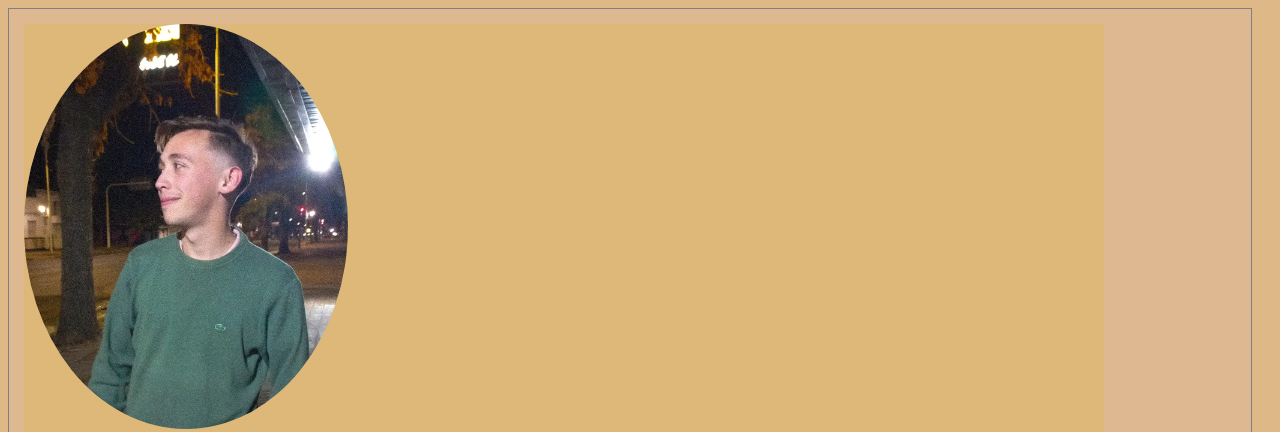
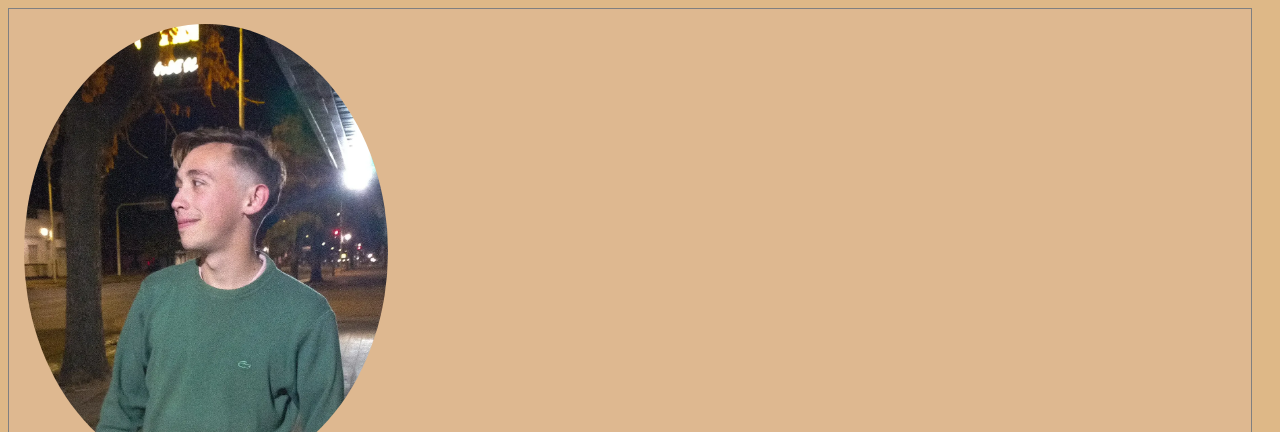
Before and after one commit to JuaniCurtale/JuaniCurtale.github.io, a plain HTML site: page index.html in a window 1280 px wide. Shown: the top 432 px of the page. Drawn offline with Linux system fonts and the light colour scheme.

Commit message:
intento de fondo a foto perfil, arreglos minimos portada

```diff
--- a/estilos/habilidades.css
+++ b/estilos/habilidades.css
@@ -63,11 +63,6 @@ h2{
     margin: 5px;
 }
 
-#linea_foto{
-    display: inline-block;
-    background-color:#deb879;
-}
-
 #nombre_educacion{
     display: inline-block;
     height: 70px;
```
